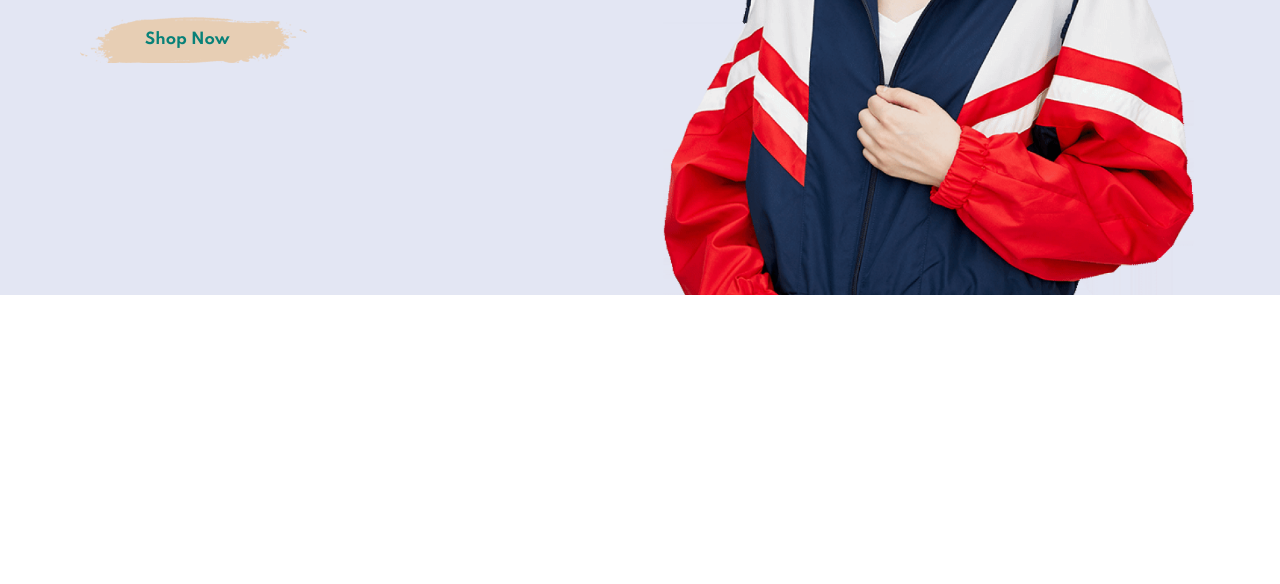
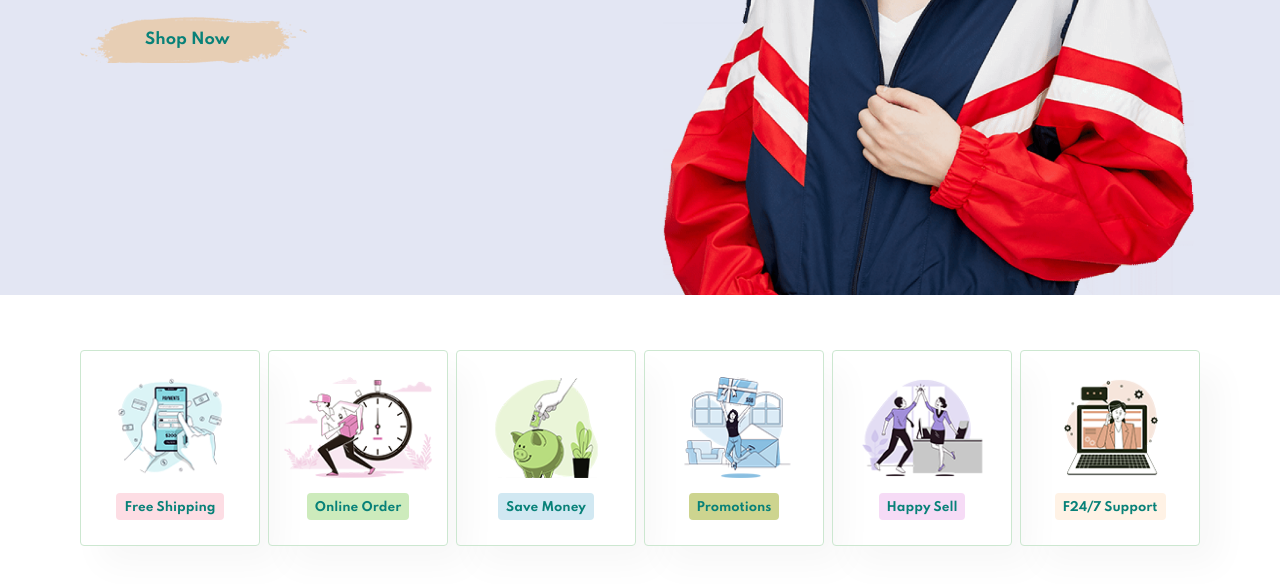
Before and after one commit to tahmimhridoy/e-commerce, a plain HTML site: page index.html in a window 1280 px wide. Shown: the part 510-1094 px from the top of the page. Before the commit the page ends 805 px from the top, so only its background shows below. Drawn offline with Linux system fonts and the light colour scheme.

Commit message:
feature section added

```diff
--- a/index.html
+++ b/index.html
@@ -38,6 +38,34 @@
     </section>
 
 
+    <section id="feature" class="section-p1">
+        <div class="fe-box">
+            <img src="img/features/f1.png" alt="">
+            <h6>Free Shipping</h6>
+        </div>
+        <div class="fe-box">
+            <img src="img/features/f2.png" alt="">
+            <h6>Online Order</h6>
+        </div>
+        <div class="fe-box">
+            <img src="img/features/f3.png" alt="">
+            <h6>Save Money</h6>
+        </div>
+        <div class="fe-box">
+            <img src="img/features/f4.png" alt="">
+            <h6>Promotions</h6>
+        </div>
+        <div class="fe-box">
+            <img src="img/features/f5.png" alt="">
+            <h6>Happy Sell</h6>
+        </div>
+        <div class="fe-box">
+            <img src="img/features/f6.png" alt="">
+            <h6>F24/7 Support</h6>
+        </div>
+    </section>
+
+
     <script src="app.js"></script>
 </body>
 </html>
--- a/style.css
+++ b/style.css
@@ -112,3 +112,49 @@ body{
     font-weight: 700;
     font-size: 15px;
 }
+#feature{
+    display: flex;
+    align-items: center;
+    justify-content: space-between;
+    flex-wrap: wrap;
+}
+
+#feature .fe-box{
+    width: 180px;
+    text-align: center;
+    padding: 25px 15px;
+    box-shadow: 20px 20px 34px rgba(0, 0, 0, 0.03);
+    border: 1px solid #cce7d0;
+    border-radius: 4px;
+    margin: 15px 0;
+}
+#feature .fe-box:hover{
+    box-shadow: 10px 10px 54px rgba(70, 62, 221, 0.1);
+}
+#feature .fe-box img{
+    width: 100%;
+    margin-bottom: 10px;
+}
+#feature .fe-box h6{
+    display: inline-block;
+    padding: 9px 8px 6px 8px;
+    line-height: 1;
+    border-radius: 4px;
+    color: #088178;
+    background-color: #fddde4;
+}
+#feature .fe-box:nth-child(2) h6{
+    background-color: #cdebbc;
+}
+#feature .fe-box:nth-child(3) h6{
+    background-color: #d1e8f2;
+}
+#feature .fe-box:nth-child(4) h6{
+    background-color: #cdd48f;
+}
+#feature .fe-box:nth-child(5) h6{
+    background-color: #f6dbf6;
+}
+#feature .fe-box:nth-child(6) h6{
+    background-color: #fff2e5;
+}
```
